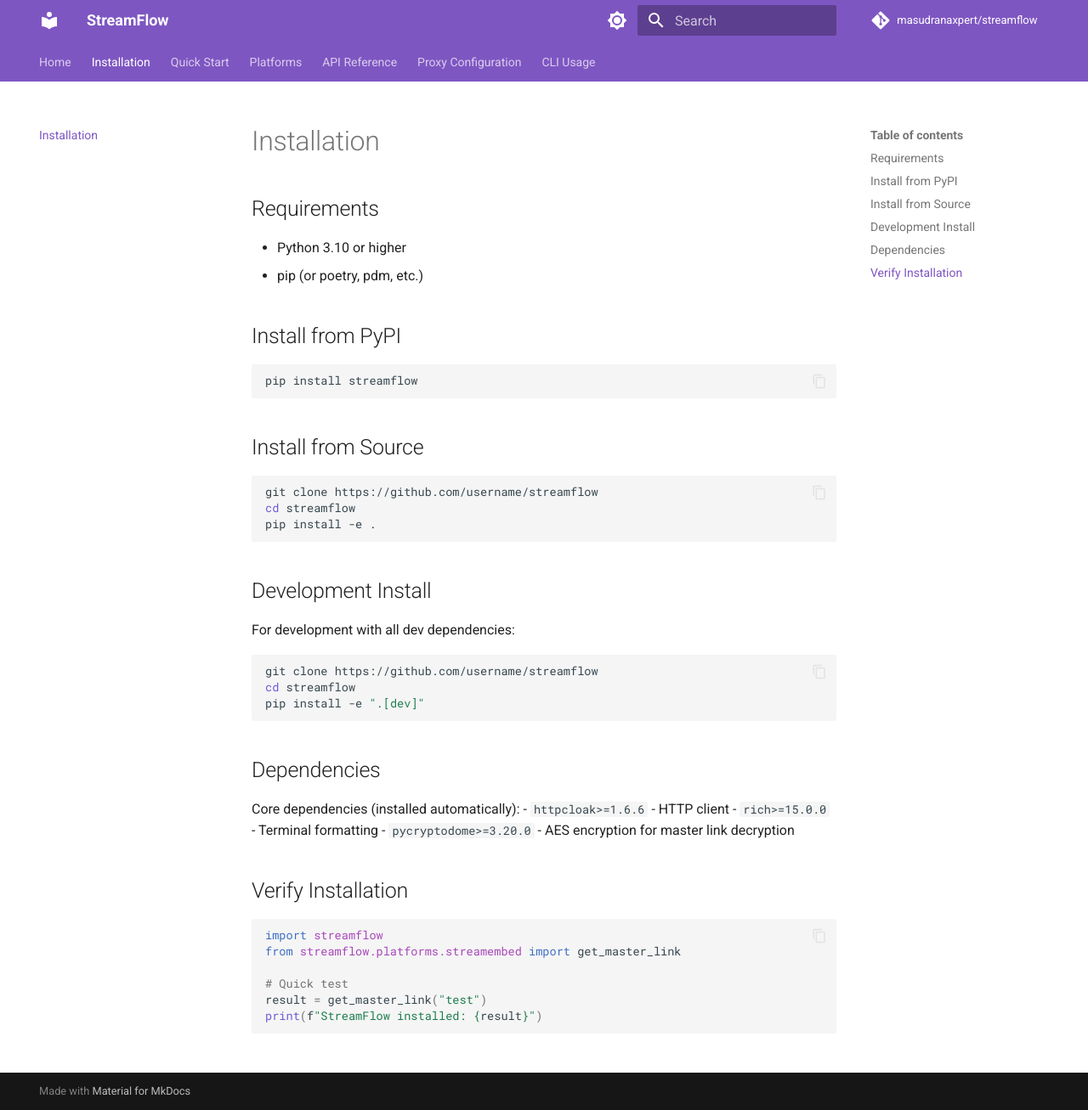
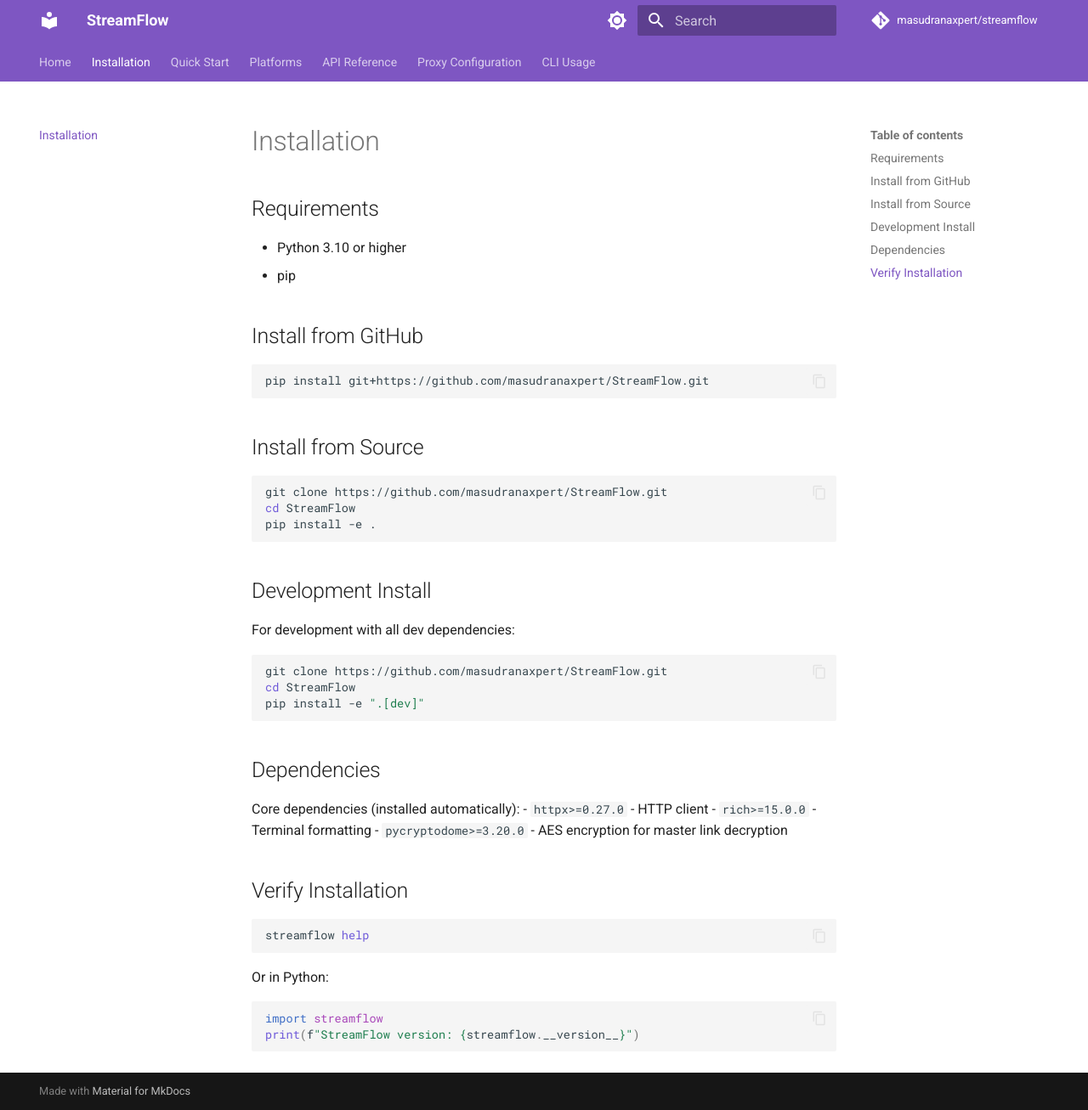
Before and after one commit to masudranaxpert/StreamFlow, an MkDocs documentation site: the page built from docs/installation.md, in a window 1280 px wide and 1307 px high. Shown: the whole window at 85% size. Built offline with MkDocs 1.6.1 and Material for MkDocs 9.7.7, drawn with Linux system fonts in a browser that asks for light colours; comment, search, counter and statistics services are not loaded.

Commit message:
Update installation docs: GitHub only, not PyPI

````diff
--- a/docs/installation.md
+++ b/docs/installation.md
@@ -3,19 +3,19 @@
 ## Requirements
 
 - Python 3.10 or higher
-- pip (or poetry, pdm, etc.)
+- pip
 
-## Install from PyPI
+## Install from GitHub
 
 ```bash
-pip install streamflow
+pip install git+https://github.com/masudranaxpert/StreamFlow.git
 ```
 
 ## Install from Source
 
 ```bash
-git clone https://github.com/username/streamflow
-cd streamflow
+git clone https://github.com/masudranaxpert/StreamFlow.git
+cd StreamFlow
 pip install -e .
 ```
 
@@ -24,25 +24,27 @@ pip install -e .
 For development with all dev dependencies:
 
 ```bash
-git clone https://github.com/username/streamflow
-cd streamflow
+git clone https://github.com/masudranaxpert/StreamFlow.git
+cd StreamFlow
 pip install -e ".[dev]"
 ```
 
 ## Dependencies
 
 Core dependencies (installed automatically):
-- `httpcloak>=1.6.6` - HTTP client
+- `httpx>=0.27.0` - HTTP client
 - `rich>=15.0.0` - Terminal formatting
 - `pycryptodome>=3.20.0` - AES encryption for master link decryption
 
 ## Verify Installation
 
+```bash
+streamflow help
+```
+
+Or in Python:
+
 ```python
 import streamflow
-from streamflow.platforms.streamembed import get_master_link
-
-# Quick test
-result = get_master_link("test")
-print(f"StreamFlow installed: {result}")
+print(f"StreamFlow version: {streamflow.__version__}")
 ```
````
